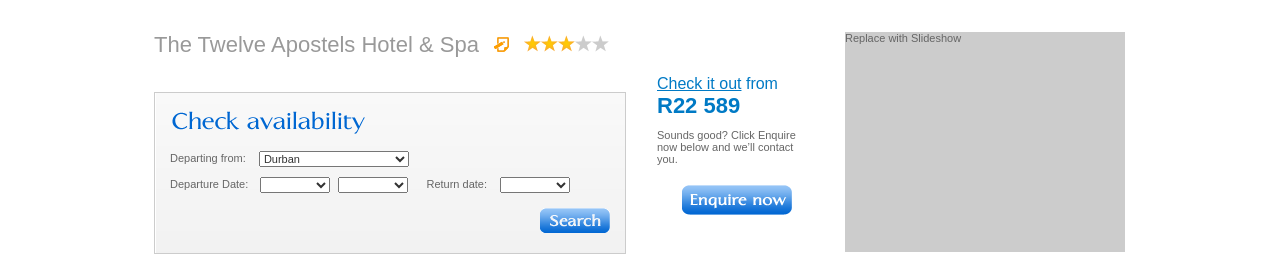
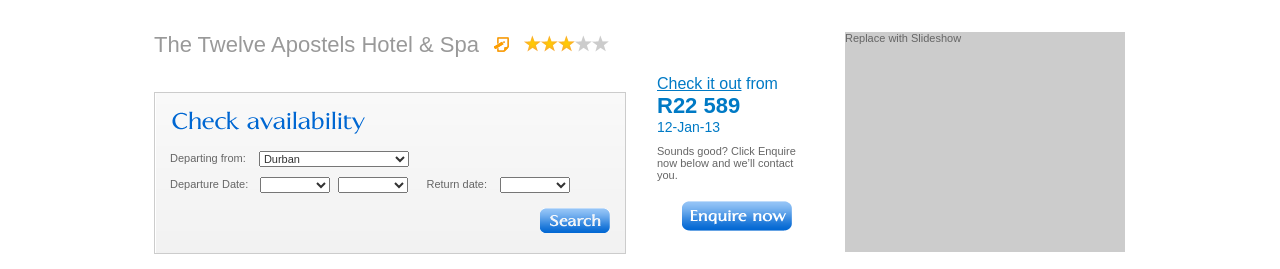
Before and after one commit to marliritter/HolidayTours, a plain HTML site: page Widgets/tour_overview.html in a window 1280 px wide. Shown: the part 158-427 px from the top of the page. Drawn offline with nearby package versions, Linux system fonts and the light colour scheme.

Commit message:
Update tour_overview.html
Adding div with date under deal price

```diff
--- a/Widgets/tour_overview.html
+++ b/Widgets/tour_overview.html
@@ -172,7 +172,8 @@
        			 <!-- end of Search Panel-->
         </div>
         <div id="Property_col2">
-			 <div class="price_description"><a href="#">Check it out</a> from <span class="price">R22 589</span></div>
+	     <div class="price_description"><a href="#">Check it out</a> from <span class="price">R22 589</span></div>
+             <div class="price_date">12-Jan-13</div>
              <div class="dealinfo">Sounds good? Click Enquire now below and we’ll contact you.</div>
              <div class="priceinfo"></div>
              <div class="button"><center><a class="modalbox" href="#inline"><input type="image" name="enquirenow" src="images/buttons/button_enquire.png"  alt="Search" border="0" class="button"></a></center></div>
```
